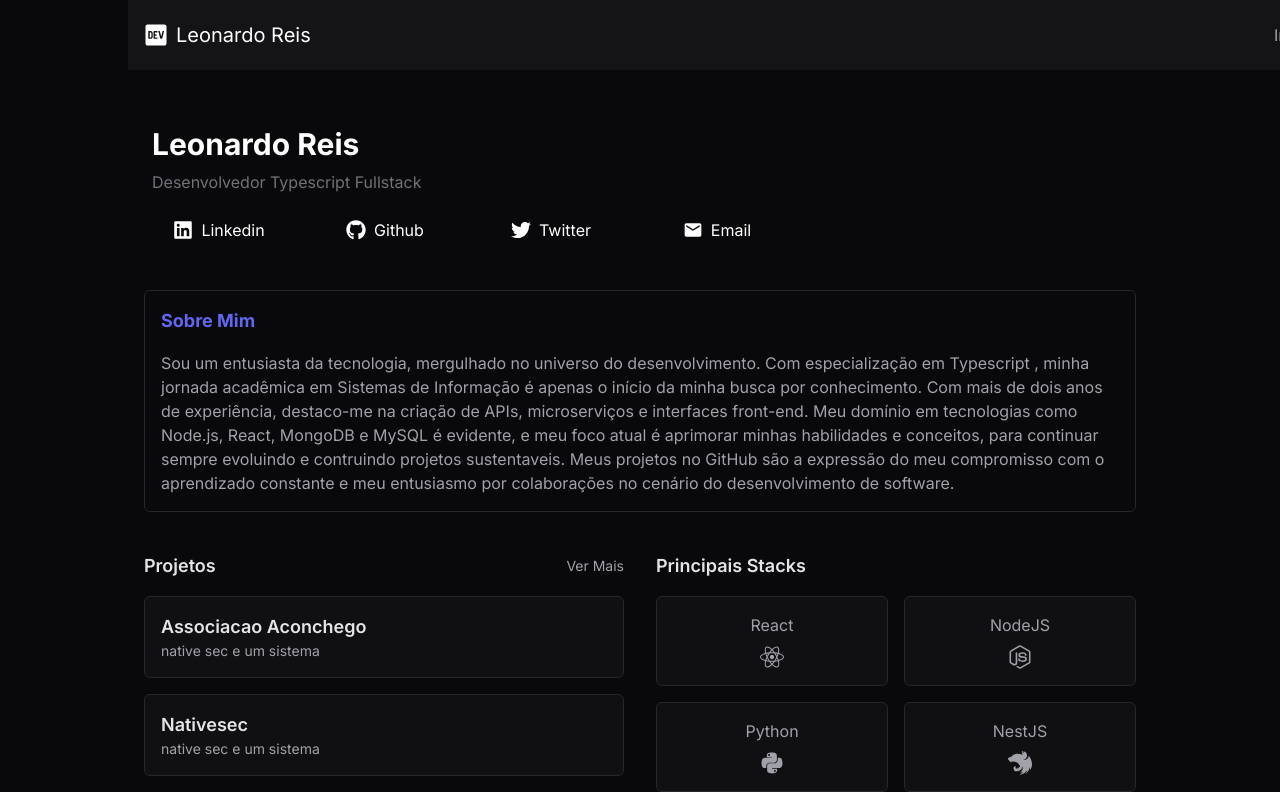
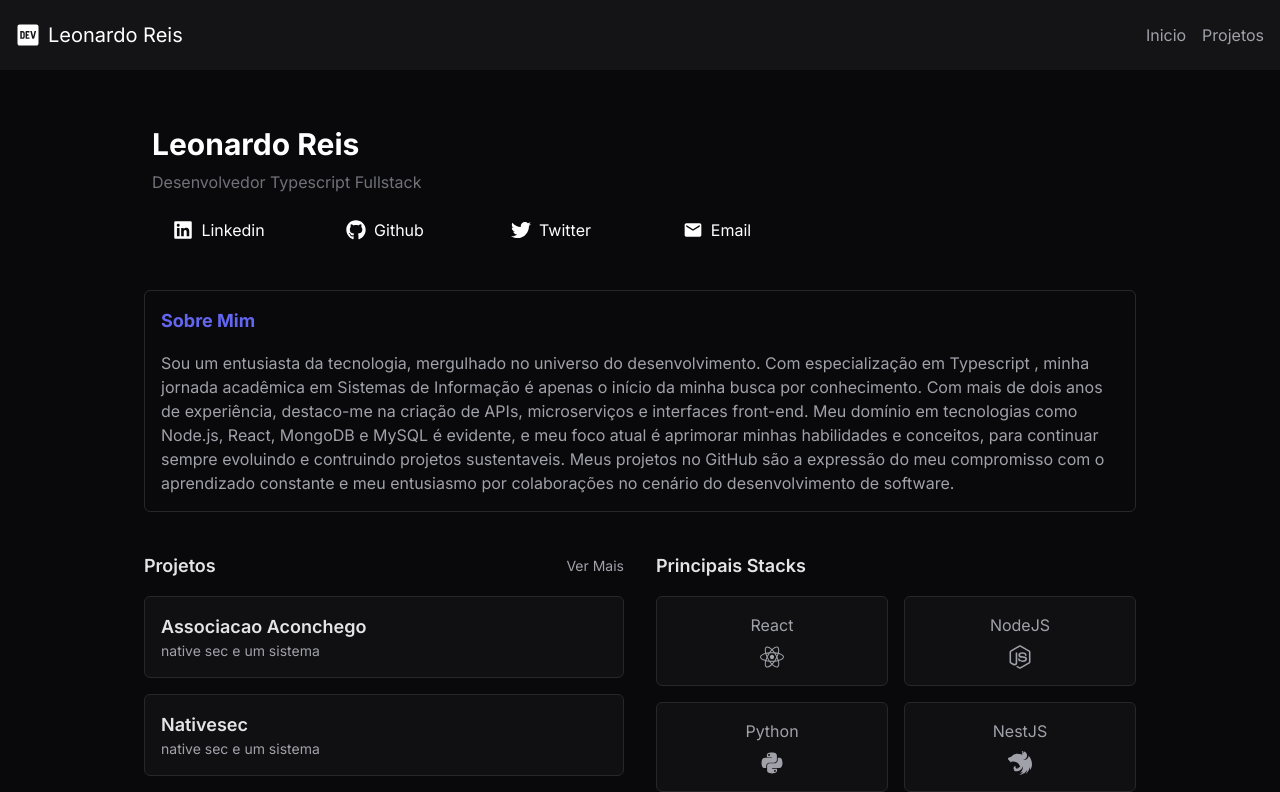
Before and after one commit to leonardoReizz/portifolio, a Next.js app: page / in a window 1280 px wide. Shown: the top 792 px of the page. Built offline with nearby package versions, Linux system fonts and the light colour scheme.

Commit message:
fix: sidebar and layout

```diff
--- a/src/app/layout.tsx
+++ b/src/app/layout.tsx
@@ -20,9 +20,11 @@
       <body
         className={`${inter.className} bg-zinc-950 text-white  flex flex-col items-center justify-start`}
       >
-        <div className="max-w-5xl w-full ">
+        <div className="w-full h-full">
           <Sidebar />
-          <div className="w-full h-full p-4 mt-[70px]">{children}</div>
+          <div className="w-full h-full flex items-start justify-center  mt-[70px]">
+            <div className="w-full h-full max-w-5xl p-4 ">{children}</div>
+          </div>
         </div>
       </body>
     </html>
```
Also changed, not shown: 1 other file (tests, documents, lock files or other folders).
